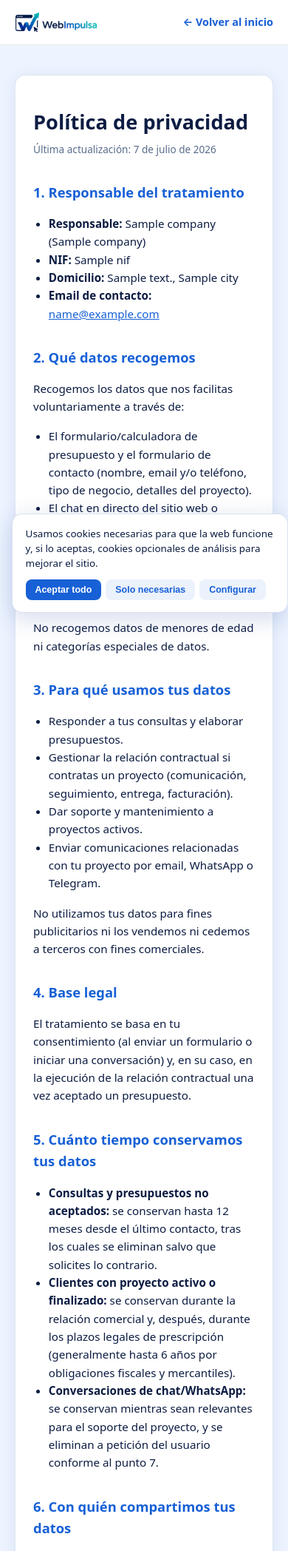
After one commit to SerkaFox/webimpulsa, a Django app: template templates/legal/privacidad.html in a window 390 px wide. The commit adds this page. Shown: the top 2096 px of the page at 74% size. Run offline with Django 3.2, Linux system fonts and the light colour scheme; the template is opened without the code that fills it: most values are stand-ins (such as "Sample title", 1, 10 or a date in 2020).

Commit message:
Add cookie consent banner, legal pages, and footer contact links
Adds a non-blocking cookie banner with a settings panel (necessary vs
analytics, stored in localStorage) plus Aviso Legal, Política de Privacidad
(covering data retention and deletion rights) and Política de Cookies pages
using the real company registration data. Footer now shows phone/email and
links to all three pages site-wide.

Co-Authored-By: Claude Sonnet 5 <noreply@anthropic.com>

```diff
--- a/core/urls.py
+++ b/core/urls.py
@@ -5,6 +5,9 @@ from .views_chat import start_chat, send_message, poll_messages, lookup_session,
 urlpatterns = [
     path('', views.home, name='home'),
     path('contact/', views.contact, name='contact'),
+    path('aviso-legal/', views.legal_notice, name='legal_notice'),
+    path('privacidad/', views.privacy_policy, name='privacy_policy'),
+    path('cookies/', views.cookies_policy, name='cookies_policy'),
 
     # Live chat API
     path('wi/chat/start/',  start_chat,    name='chat_start'),
--- /dev/null
+++ b/static/wi/js/cookie-consent.js
@@ -0,0 +1,161 @@
+(function () {
+  'use strict';
+  var STORE_KEY = 'wi_cookie_consent';
+
+  var TEXT = {
+    es: {
+      banner: 'Usamos cookies necesarias para que la web funcione y, si lo aceptas, cookies opcionales de análisis para mejorar el sitio.',
+      acceptAll: 'Aceptar todo', onlyNecessary: 'Solo necesarias', settings: 'Configurar',
+      modalTitle: 'Preferencias de cookies',
+      necessary: 'Necesarias', necessaryDesc: 'Imprescindibles para que la web funcione (idioma, sesión). Siempre activas.',
+      analytics: 'Análisis', analyticsDesc: 'Nos ayudan a entender cómo se usa la web. Desactivadas por defecto.',
+      save: 'Guardar preferencias', policyLink: 'Política de cookies',
+    },
+    en: {
+      banner: 'We use necessary cookies to make the site work and, if you accept, optional analytics cookies to improve it.',
+      acceptAll: 'Accept all', onlyNecessary: 'Necessary only', settings: 'Settings',
+      modalTitle: 'Cookie preferences',
+      necessary: 'Necessary', necessaryDesc: 'Required for the site to work (language, session). Always on.',
+      analytics: 'Analytics', analyticsDesc: 'Help us understand how the site is used. Off by default.',
+      save: 'Save preferences', policyLink: 'Cookie policy',
+    },
+    eu: {
+      banner: 'Webgunea funtziona dadin beharrezko cookieak erabiltzen ditugu eta, onartzen baduzu, analisi-cookie aukerakoak hobetzeko.',
+      acceptAll: 'Onartu guztiak', onlyNecessary: 'Beharrezkoak soilik', settings: 'Konfiguratu',
+      modalTitle: 'Cookien hobespenak',
+      necessary: 'Beharrezkoak', necessaryDesc: 'Webguneak funtziona dezan ezinbestekoak (hizkuntza, saioa). Beti aktibo.',
+      analytics: 'Analisia', analyticsDesc: 'Webgunea nola erabiltzen den ulertzen laguntzen digute. Berez desaktibatuta.',
+      save: 'Gorde hobespenak', policyLink: 'Cookien politika',
+    },
+    ru: {
+      banner: 'Мы используем необходимые куки для работы сайта и, с вашего согласия, аналитические — для его улучшения.',
+      acceptAll: 'Принять всё', onlyNecessary: 'Только необходимые', settings: 'Настроить',
+      modalTitle: 'Настройки cookies',
+      necessary: 'Необходимые', necessaryDesc: 'Нужны для работы сайта (язык, сессия). Всегда включены.',
+      analytics: 'Аналитика', analyticsDesc: 'Помогают понять, как используется сайт. По умолчанию выключены.',
+      save: 'Сохранить настройки', policyLink: 'Политика cookies',
+    },
+  };
+
+  function lang() {
+    return window.WI_LANG || localStorage.getItem('wi_lang') || 'es';
+  }
+  function t(key) {
+    var d = TEXT[lang()] || TEXT.es;
+    return d[key] || TEXT.es[key] || '';
+  }
+
+  function getConsent() {
+    try {
+      var raw = localStorage.getItem(STORE_KEY);
+      return raw ? JSON.parse(raw) : null;
+    } catch (e) { return null; }
+  }
+  function setConsent(analytics) {
+    var consent = { necessary: true, analytics: !!analytics, ts: Date.now() };
+    localStorage.setItem(STORE_KEY, JSON.stringify(consent));
+    window.WI_COOKIE_CONSENT = consent;
+    return consent;
+  }
+  window.WI_COOKIE_CONSENT = getConsent() || { necessary: true, analytics: false };
+
+  var style = document.createElement('style');
+  style.textContent =
+    '.wi-cc-banner{position:fixed;left:16px;bottom:16px;max-width:380px;background:#fff;' +
+    'border:1px solid rgba(10,50,150,.14);border-radius:14px;box-shadow:0 8px 32px rgba(10,50,150,.18);' +
+    'padding:1rem 1.1rem;z-index:9999;font-family:system-ui,-apple-system,"Segoe UI",sans-serif;' +
+    'font-size:.84rem;color:#0c1c42;line-height:1.5}' +
+    '.wi-cc-banner p{margin:0 0 .7rem}' +
+    '.wi-cc-btns{display:flex;gap:.4rem;flex-wrap:wrap}' +
+    '.wi-cc-btn{border:none;border-radius:8px;padding:.45rem .8rem;font-size:.78rem;font-weight:700;cursor:pointer}' +
+    '.wi-cc-btn.primary{background:#1760d6;color:#fff}' +
+    '.wi-cc-btn.ghost{background:rgba(23,96,214,.08);color:#1760d6}' +
+    '.wi-cc-modal-backdrop{position:fixed;inset:0;background:rgba(10,20,50,.45);z-index:10000;' +
+    'display:flex;align-items:center;justify-content:center;padding:1rem}' +
+    '.wi-cc-modal{background:#fff;border-radius:16px;max-width:420px;width:100%;padding:1.4rem 1.5rem;' +
+    'font-family:system-ui,-apple-system,"Segoe UI",sans-serif;color:#0c1c42}' +
+    '.wi-cc-modal h3{margin:0 0 1rem;font-size:1.05rem;font-weight:900}' +
+    '.wi-cc-row{display:flex;justify-content:space-between;align-items:flex-start;gap:.8rem;' +
+    'padding:.7rem 0;border-top:1px solid rgba(0,0,0,.08)}' +
+    '.wi-cc-row:first-of-type{border-top:none}' +
+    '.wi-cc-row-title{font-weight:750;font-size:.9rem}' +
+    '.wi-cc-row-desc{font-size:.8rem;color:#5a6d8c;margin-top:.15rem}' +
+    '.wi-cc-switch{position:relative;width:38px;height:22px;flex-shrink:0}' +
+    '.wi-cc-switch input{opacity:0;width:0;height:0}' +
+    '.wi-cc-slider{position:absolute;inset:0;background:#c7d4ea;border-radius:22px;cursor:pointer;transition:.2s}' +
+    '.wi-cc-slider:before{content:"";position:absolute;width:16px;height:16px;left:3px;top:3px;' +
+    'background:#fff;border-radius:50%;transition:.2s}' +
+    '.wi-cc-switch input:checked + .wi-cc-slider{background:#1760d6}' +
+    '.wi-cc-switch input:checked + .wi-cc-slider:before{transform:translateX(16px)}' +
+    '.wi-cc-switch input:disabled + .wi-cc-slider{opacity:.5;cursor:not-allowed}' +
+    '.wi-cc-save{margin-top:1.2rem;width:100%}';
+  document.head.appendChild(style);
+
+  function renderBanner() {
+    if (document.getElementById('wiCcBanner')) return;
+    var el = document.createElement('div');
+    el.className = 'wi-cc-banner';
+    el.id = 'wiCcBanner';
+    el.innerHTML =
+      '<p>' + t('banner') + '</p>' +
+      '<div class="wi-cc-btns">' +
+      '<button class="wi-cc-btn primary" data-act="accept">' + t('acceptAll') + '</button>' +
+      '<button class="wi-cc-btn ghost" data-act="necessary">' + t('onlyNecessary') + '</button>' +
+      '<button class="wi-cc-btn ghost" data-act="settings">' + t('settings') + '</button>' +
+      '</div>';
+    document.body.appendChild(el);
+    el.querySelector('[data-act="accept"]').addEventListener('click', function () {
+      setConsent(true); removeBanner();
+    });
+    el.querySelector('[data-act="necessary"]').addEventListener('click', function () {
+      setConsent(false); removeBanner();
+    });
+    el.querySelector('[data-act="settings"]').addEventListener('click', function () {
+      removeBanner(); openSettings();
+    });
+  }
+  function removeBanner() {
+    var el = document.getElementById('wiCcBanner');
+    if (el) el.remove();
+  }
+
+  function openSettings() {
+    closeSettings();
+    var current = getConsent() || { analytics: false };
+    var backdrop = document.createElement('div');
+    backdrop.className = 'wi-cc-modal-backdrop';
+    backdrop.id = 'wiCcModal';
+    backdrop.innerHTML =
+      '<div class="wi-cc-modal">' +
+      '<h3>' + t('modalTitle') + '</h3>' +
+      '<div class="wi-cc-row">' +
+      '<div><div class="wi-cc-row-title">' + t('necessary') + '</div>' +
+      '<div class="wi-cc-row-desc">' + t('necessaryDesc') + '</div></div>' +
+      '<label class="wi-cc-switch"><input type="checkbox" checked disabled><span class="wi-cc-slider"></span></label>' +
+      '</div>' +
+      '<div class="wi-cc-row">' +
+      '<div><div class="wi-cc-row-title">' + t('analytics') + '</div>' +
+      '<div class="wi-cc-row-desc">' + t('analyticsDesc') + '</div></div>' +
+      '<label class="wi-cc-switch"><input type="checkbox" id="wiCcAnalytics"' + (current.analytics ? ' checked' : '') + '><span class="wi-cc-slider"></span></label>' +
+      '</div>' +
+      '<button class="wi-cc-btn primary wi-cc-save" id="wiCcSave">' + t('save') + '</button>' +
+      '</div>';
+    document.body.appendChild(backdrop);
+    backdrop.addEventListener('click', function (e) { if (e.target === backdrop) closeSettings(); });
+    document.getElementById('wiCcSave').addEventListener('click', function () {
+      var analytics = document.getElementById('wiCcAnalytics').checked;
+      setConsent(analytics);
+      closeSettings();
+    });
+  }
+  function closeSettings() {
+    var el = document.getElementById('wiCcModal');
+    if (el) el.remove();
+  }
+
+  window.wiOpenCookieSettings = openSettings;
+
+  document.addEventListener('DOMContentLoaded', function () {
+    if (!getConsent()) renderBanner();
+  });
+})();
--- /dev/null
+++ b/templates/legal/_base.html
@@ -0,0 +1,87 @@
+<!doctype html>
+<html lang="es">
+<head>
+<meta charset="utf-8">
+<meta name="viewport" content="width=device-width, initial-scale=1">
+<title>{% block title %}{% endblock %} · Web-Impulsa</title>
+<meta name="robots" content="noindex">
+<link rel="icon" href="/static/wi/img/favicon.png">
+<style>
+  :root {
+    --wi-bg:      #edf4ff;
+    --wi-surface: #f5f9ff;
+    --wi-card:    #ffffff;
+    --wi-border:  rgba(10,50,150,.12);
+    --wi-primary: #1760d6;
+    --wi-accent:  #00a8cc;
+    --wi-text:    #0c1c42;
+    --wi-muted:   #5a6d8c;
+    --wi-line:    rgba(0,0,0,.08);
+    --wi-shadow:  0 2px 20px rgba(10,50,150,.09);
+  }
+  * { box-sizing: border-box; }
+  body {
+    margin: 0; color: var(--wi-text); background: var(--wi-bg);
+    font-family: system-ui, -apple-system, "Segoe UI", sans-serif;
+    line-height: 1.6;
+  }
+  header {
+    background: var(--wi-card); border-bottom: 1px solid var(--wi-line);
+    padding: 1rem 0;
+  }
+  header .wrap { max-width: 760px; margin: 0 auto; padding: 0 1.25rem; display: flex; align-items: center; justify-content: space-between; }
+  header img { height: 28px; }
+  header a.back { color: var(--wi-primary); font-weight: 650; font-size: .9rem; text-decoration: none; }
+  header a.back:hover { text-decoration: underline; }
+  main { max-width: 760px; margin: 0 auto; padding: 2.5rem 1.25rem 3.5rem; }
+  main h1 { font-size: 1.7rem; font-weight: 900; margin-bottom: .3rem; }
+  main .updated { color: var(--wi-muted); font-size: .85rem; margin-bottom: 2rem; }
+  main h2 { font-size: 1.15rem; font-weight: 800; margin: 2rem 0 .6rem; color: var(--wi-primary); }
+  main p, main li { color: var(--wi-text); font-size: .95rem; }
+  main ul { padding-left: 1.3rem; }
+  main a { color: var(--wi-primary); }
+  main table { border-collapse: collapse; width: 100%; margin: .8rem 0; font-size: .9rem; }
+  main table th, main table td { border: 1px solid var(--wi-border); padding: .5rem .7rem; text-align: left; }
+  main table th { background: var(--wi-surface); }
+  .card { background: var(--wi-card); border: 1px solid var(--wi-border); border-radius: 14px; padding: 1.4rem 1.5rem; box-shadow: var(--wi-shadow); }
+  footer { padding: 2rem 0; text-align: center; color: rgba(255,255,255,.7); background: var(--wi-text); }
+  footer .wrap { max-width: 760px; margin: 0 auto; padding: 0 1.25rem; display: flex; flex-wrap: wrap; gap: .8rem 1.5rem; align-items: center; justify-content: center; }
+  footer a { color: rgba(255,255,255,.85); font-size: .84rem; text-decoration: none; }
+  footer a:hover { color: #fff; }
+  footer .sep { opacity: .4; }
+</style>
+</head>
+<body>
+<header>
+  <div class="wrap">
+    <a href="/" style="display:flex;align-items:center;gap:.5rem;text-decoration:none">
+      <img src="/static/wi/img/logo.webp" alt="Web-Impulsa">
+    </a>
+    <a class="back" href="/">← Volver al inicio</a>
+  </div>
+</header>
+<main>
+  <div class="card">
+    <h1>{% block heading %}{% endblock %}</h1>
+    <div class="updated">Última actualización: 7 de julio de 2026</div>
+    {% block content %}{% endblock %}
+  </div>
+</main>
+<footer>
+  <div class="wrap">
+    <span>© 2026 Web-Impulsa · webimpulsa.es</span>
+    <span class="sep">·</span>
+    <a href="tel:+34613708322">613 708 322</a>
+    <span class="sep">·</span>
+    <a href="mailto:info@webimpulsa.es">info@webimpulsa.es</a>
+    <span class="sep">·</span>
+    <a href="/aviso-legal/">Aviso legal</a>
+    <span class="sep">·</span>
+    <a href="/privacidad/">Privacidad</a>
+    <span class="sep">·</span>
+    <a href="/cookies/">Cookies</a>
+  </div>
+</footer>
+<script src="/static/wi/js/cookie-consent.js"></script>
+</body>
+</html>
--- /dev/null
+++ b/templates/legal/privacidad.html
@@ -0,0 +1,77 @@
+{% extends "legal/_base.html" %}
+{% block title %}Política de privacidad{% endblock %}
+{% block heading %}Política de privacidad{% endblock %}
+{% block content %}
+<h2>1. Responsable del tratamiento</h2>
+<ul>
+  <li><strong>Responsable:</strong> {{ company.legal_name }} ({{ company.trade_name }})</li>
+  <li><strong>NIF:</strong> {{ company.nif }}</li>
+  <li><strong>Domicilio:</strong> {{ company.address }}, {{ company.city }}</li>
+  <li><strong>Email de contacto:</strong> <a href="mailto:{{ company.email }}">{{ company.email }}</a></li>
+</ul>
+
+<h2>2. Qué datos recogemos</h2>
+<p>Recogemos los datos que nos facilitas voluntariamente a través de:</p>
+<ul>
+  <li>El formulario/calculadora de presupuesto y el formulario de contacto (nombre, email y/o teléfono, tipo de negocio, detalles del proyecto).</li>
+  <li>El chat en directo del sitio web o WhatsApp (nombre, teléfono, contenido de la conversación).</li>
+  <li>El acceso al portal de cliente (email, materiales y documentos que subas para tu proyecto).</li>
+</ul>
+<p>No recogemos datos de menores de edad ni categorías especiales de datos.</p>
+
+<h2>3. Para qué usamos tus datos</h2>
+<ul>
+  <li>Responder a tus consultas y elaborar presupuestos.</li>
+  <li>Gestionar la relación contractual si contratas un proyecto (comunicación, seguimiento, entrega, facturación).</li>
+  <li>Dar soporte y mantenimiento a proyectos activos.</li>
+  <li>Enviar comunicaciones relacionadas con tu proyecto por email, WhatsApp o Telegram.</li>
+</ul>
+<p>No utilizamos tus datos para fines publicitarios ni los vendemos ni cedemos a terceros con fines comerciales.</p>
+
+<h2>4. Base legal</h2>
+<p>
+  El tratamiento se basa en tu consentimiento (al enviar un formulario o iniciar una conversación) y, en su caso,
+  en la ejecución de la relación contractual una vez aceptado un presupuesto.
+</p>
+
+<h2>5. Cuánto tiempo conservamos tus datos</h2>
+<ul>
+  <li><strong>Consultas y presupuestos no aceptados:</strong> se conservan hasta 12 meses desde el último contacto, tras los cuales se eliminan salvo que solicites lo contrario.</li>
+  <li><strong>Clientes con proyecto activo o finalizado:</strong> se conservan durante la relación comercial y, después, durante los plazos legales de prescripción (generalmente hasta 6 años por obligaciones fiscales y mercantiles).</li>
+  <li><strong>Conversaciones de chat/WhatsApp:</strong> se conservan mientras sean relevantes para el soporte del proyecto, y se eliminan a petición del usuario conforme al punto 7.</li>
+</ul>
+
+<h2>6. Con quién compartimos tus datos</h2>
+<p>
+  Utilizamos proveedores tecnológicos que actúan como encargados del tratamiento (por ejemplo, WhatsApp/Meta y
+  Telegram para mensajería, y el proveedor de alojamiento del sitio web y del correo electrónico). No compartimos
+  tus datos con terceros para fines distintos a la prestación del servicio.
+</p>
+
+<h2>7. Tus derechos</h2>
+<p>Puedes ejercer en cualquier momento y de forma gratuita los siguientes derechos escribiendo a
+  <a href="mailto:{{ company.email }}">{{ company.email }}</a>:</p>
+<ul>
+  <li><strong>Acceso:</strong> saber qué datos tuyos tenemos.</li>
+  <li><strong>Rectificación:</strong> corregir datos inexactos.</li>
+  <li><strong>Supresión (derecho al olvido):</strong> solicitar la eliminación de tus datos.</li>
+  <li><strong>Oposición y limitación:</strong> oponerte a un tratamiento concreto o limitarlo.</li>
+  <li><strong>Portabilidad:</strong> recibir tus datos en un formato estructurado.</li>
+</ul>
+<p>
+  Si consideras que no hemos atendido correctamente tu solicitud, puedes presentar una reclamación ante la
+  Agencia Española de Protección de Datos (<a href="https://www.aepd.es" target="_blank" rel="noopener">www.aepd.es</a>).
+</p>
+
+<h2>8. Cookies</h2>
+<p>
+  Este sitio utiliza cookies propias y, en su caso, de análisis. Puedes consultar el detalle y configurar tus
+  preferencias en nuestra <a href="/cookies/">política de cookies</a>.
+</p>
+
+<h2>9. Seguridad</h2>
+<p>
+  Aplicamos medidas técnicas y organizativas razonables para proteger tus datos frente a accesos no autorizados,
+  pérdida o alteración.
+</p>
+{% endblock %}
```
Also changed, not shown: core/views.py (+17 -0 lines), templates/legal/aviso_legal.html (added, +60 -0 lines), templates/legal/cookies.html (added, +46 -0 lines), templates/tatiana.html (+13 -2 lines).
